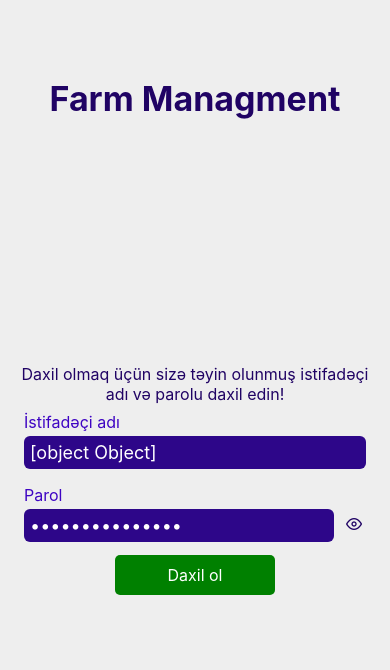
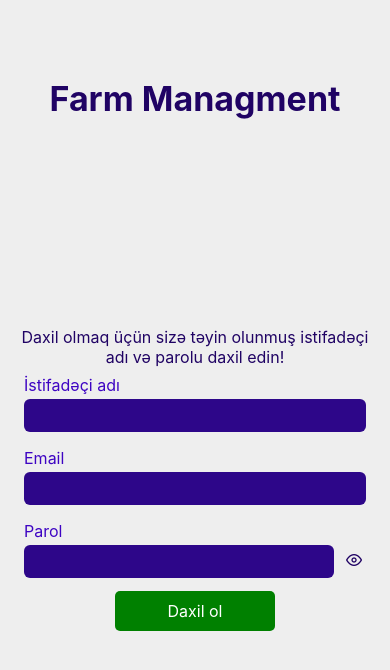
Before and after one commit to Arastun123/MyFarm, a React Native app: screen / in a window 390 px wide. Shown: the top 670 px of the page. Built offline with nearby package versions, Linux system fonts and the light colour scheme.

Commit message:
Connection with backend and registr

```diff
--- a/package.json
+++ b/package.json
@@ -13,6 +13,7 @@
     "@react-navigation/native": "^6.1.18",
     "@react-navigation/native-stack": "^6.10.1",
     "@react-navigation/stack": "^6.4.1",
+    "axios": "^1.7.2",
     "expo": "~51.0.21",
     "expo-status-bar": "~1.12.1",
     "react": "18.2.0",
--- a/screens/LoginScreen.js
+++ b/screens/LoginScreen.js
@@ -1,37 +1,56 @@
 import { useState } from "react";
 import { StyleSheet, View, Text, Pressable } from "react-native";
 import { Feather } from '@expo/vector-icons';
+import axios from 'axios';
 
 import Input from "../components/UI/Input";
 import Button from "../components/UI/Button";
 import { GlobalStyles } from "../constants/styles";
 import { useNavigation } from "@react-navigation/native";
 
-function LoginScreen({navigation  }) {
+function LoginScreen({ navigation }) {
+    const [passwordVisible, setPasswordVisible] = useState(false);
 
     const [inputs, setInputs] = useState({
-        username: {
-            value: ''
-        },
-        password: {
-            value: ''
-        },
+        username: '',
+        password: '',
+        email: '',
     });
-    const [passwordVisible, setPasswordVisible] = useState(false);
 
     function inputChangeHandler(inputIdentifier, enteredValue) {
-        setInputs((curValues) => {
-            return {
-                ...curValues,
-                [inputIdentifier]: { value: enteredValue }
-            };
-        });
+        setInputs((curValues) => ({
+            ...curValues,
+            [inputIdentifier]: enteredValue
+        }));
     }
 
-    function login() {
+    async function login() {
         console.log(inputs);
-        navigation.replace('DrawerStack');
+
+        if (!inputs.username || !inputs.password) {
+            console.error('Please fill all fields.');
+            return;
+        }
+
+        try {
+            const response = await axios.post('http://192.168.1.69:3000/auth/register', {
+                username: inputs.username,
+                email: inputs.email,
+                password: inputs.password,
+            });
+            console.log('Registration successful', response.data);
+            navigation.replace('DrawerStack');
+        } catch (error) {
+            if (error.response) {
+                console.error('Registration error', error.response.data);
+            } else if (error.request) {
+                console.error('No response received', error.request);
+            } else {
+                console.error('Error', error.message);
+            }
+        }
     }
+
     return (
         <>
             <Text style={styles.title}>Farm Managment</Text>
@@ -40,8 +59,15 @@ function LoginScreen({navigation  }) {
                 <Input
                     label='İstifadəçi adı'
                     textinputConfig={{
-                        onChangeText: inputChangeHandler.bind(this, 'unsername'),
+                        onChangeText: inputChangeHandler.bind(this, 'username'),
                         value: inputs.username,
+                    }}
+                />
+                <Input
+                    label='Email'
+                    textinputConfig={{
+                        onChangeText: inputChangeHandler.bind(this, 'email'),
+                        value: inputs.email,
                     }}
                 />
                 <View style={styles.passwordContainer}>
```
Also changed, not shown: 1 other file (tests, documents, lock files or other folders).
